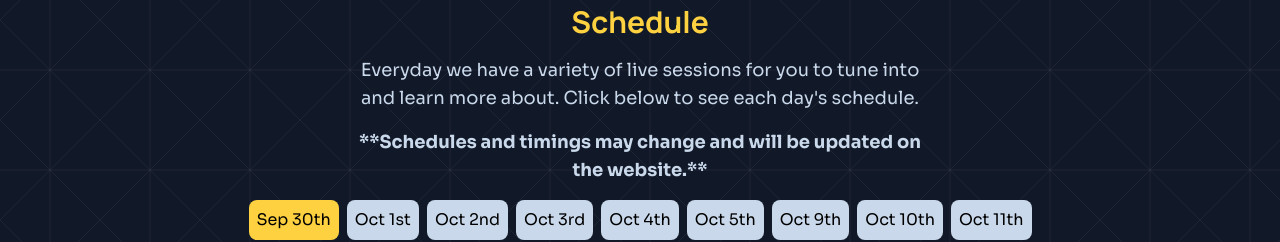
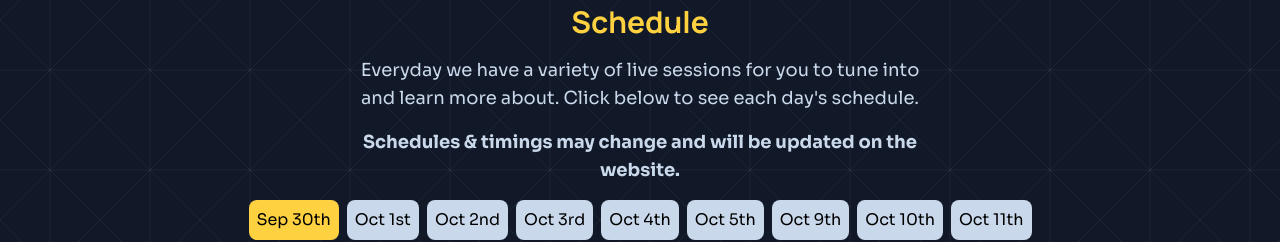
Before and after one commit to im45145v/lhw, a Next.js app: page / in a window 1280 px wide. Shown: the part 1180-1422 px from the top of the page. Built offline with nearby package versions, Linux system fonts and the light colour scheme.

Commit message:
removed *

```diff
--- a/components/local-hack-week.jsx
+++ b/components/local-hack-week.jsx
@@ -162,7 +162,7 @@ export function LocalHackWeekJsx() {
               Everyday we have a variety of live sessions for you to tune into and learn more about. Click below to see each day&apos;s schedule.
             </p>
             <p className="text-lg mb-4 text-center text-[#C9D9EB] max-w-xl mx-auto font-bold">
-        **Schedules and timings may change and will be updated on the website.**
+        Schedules & timings may change and will be updated on the website.
     </p>
 
             <div className="flex flex-wrap justify-center gap-2 mb-8">
```
